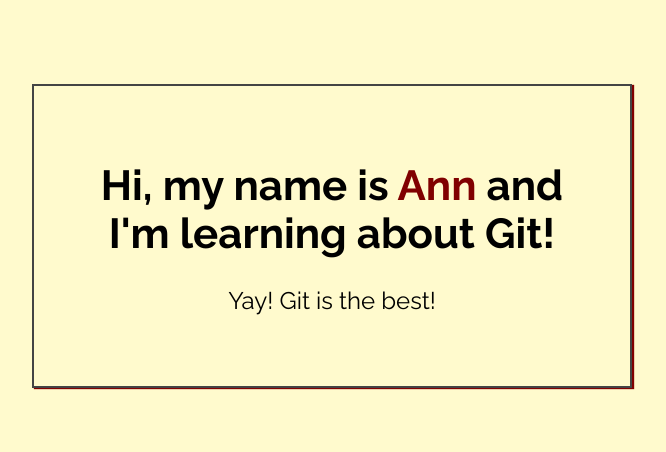
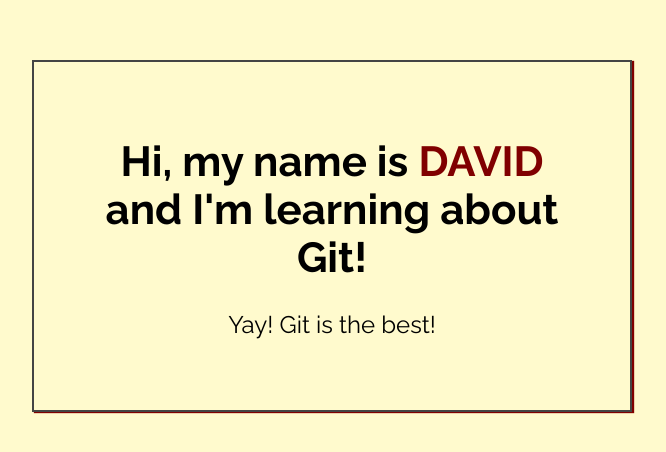
Before and after one commit to dnietoh/my-first-repo, a plain HTML site: page index.html in a window 1280 px wide. Shown: the part 164-616 px from the top of the page, without its empty margins (308-974 px from the left). Drawn offline with Linux system fonts and the light colour scheme.

Commit message:
Added name to index.html

```diff
--- a/index.html
+++ b/index.html
@@ -14,7 +14,7 @@
 <body>
 
     <div class="greeting">
-        <h1>Hi, my name is <span class="highlight">Ann</span> and I'm learning about Git! </h1>
+        <h1>Hi, my name is <span class="highlight">DAVID</span> and I'm learning about Git! </h1>
 
         <p>Yay! Git is the best!</p>
     </div>
```
